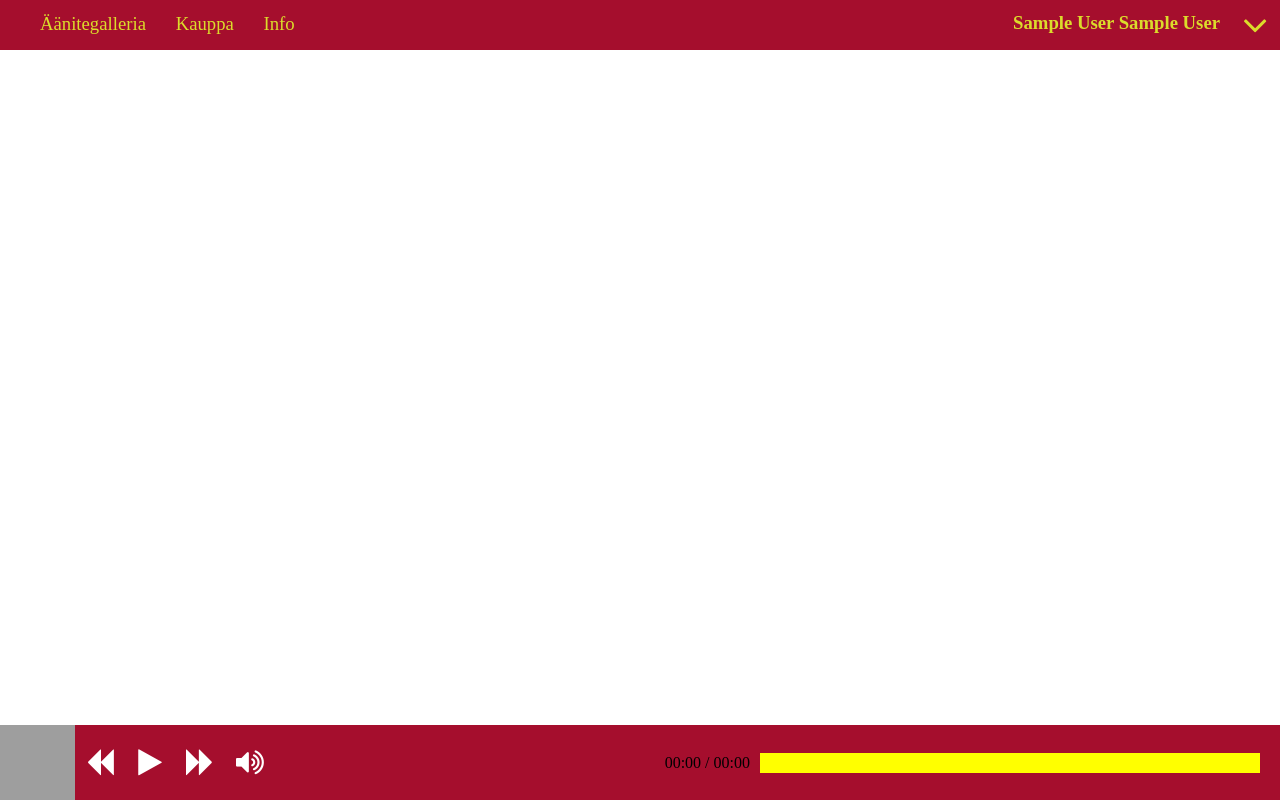
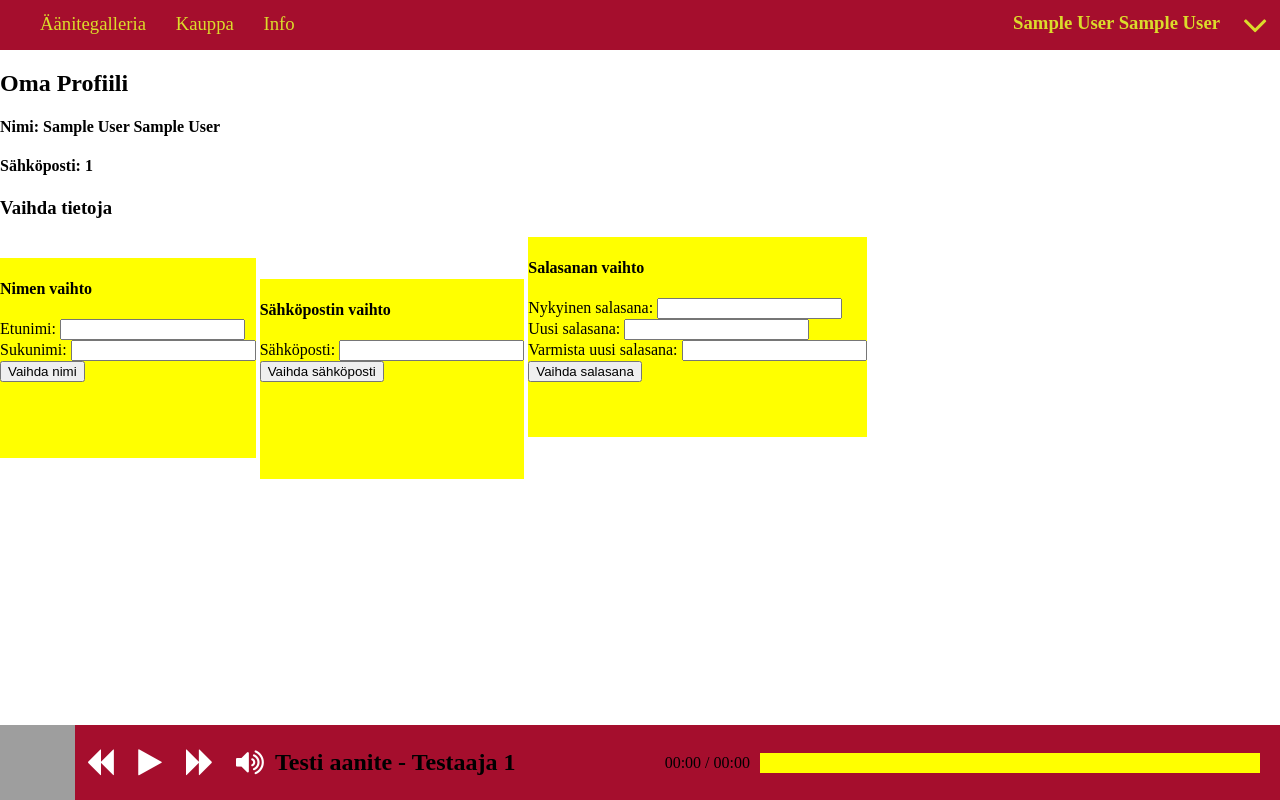
Before and after one commit to tomiviljanen/rentoutussovellus, a PHP site: page / in a window 1280 px wide. Run offline with PHP 8.4, Linux system fonts and the light colour scheme; the visitor is signed in with stand-in values (Sample User, id 1); grey boxes are pictures that could not be loaded.

Commit message:
User profile

```diff
--- a/index.php
+++ b/index.php
@@ -13,6 +13,7 @@
 <link rel="stylesheet" type="text/css" href="index.css">
 <!-- Load icon font-->
 <link rel="stylesheet" href="font-awesome/css/font-awesome.min.css">
+
 <title>Rentoutussovellus</title>
 </head>
 <body>
@@ -25,16 +26,15 @@ if(empty($_SESSION['userid']))
 	//Redirect to login page
     header('Location:login.php');;
     }else{
+?>
 
-
-?>
+<!-- Työpöyädn navigointi -->
 <div id="headerdesktop">
 	<div id="nav">
 		<ul id="navlist">
 			<li>Äänitegalleria</li>
 			<li>Kauppa</li>
 			<li>Info</li>
-
 	</div>
 	<div id="userinfo">
 		<div id="username">
@@ -45,6 +45,8 @@ if(empty($_SESSION['userid']))
 		</div>
 	</div>
 </div>
+
+<!-- Mobiilin navigointi -->
 <div id="headermobile">
 	<div id="nav">
 		<span class="fa fa-music" aria-hidden="true"></span>
@@ -53,53 +55,62 @@ if(empty($_SESSION['userid']))
 		<span class="fa fa-user" aria-hidden="true"></span>
 	</div>
 </div>
-
 <div id="drop-userinfo" style="display: none;">
 	<ul>
 		<li>Oma profiili</li>
 		<a href="logout.php"<li>Kirjaudu ulos</li></a>
 </div>
 
+<!-- Äänitegalleria -->
+<div id="aanitegalleria">
+</div>
 
+<!-- Käyttäjä profiili -->
+<div id="profiili">
+<h2>Oma Profiili</h2>
 
+<h4>Nimi: <?php echo ucfirst($_SESSION['firstname']) . " " . ucfirst($_SESSION['surname']) ?></h4>
+<h4>Sähköposti: <?php echo $_SESSION['email'] ?></h4>
 
+<h3>Vaihda tietoja</h3>
+<div id="userform">
+	<form method="post">
+		<h4>Nimen vaihto</h4>
+		<label for="firstname">Etunimi:</label>
+		<input id="firstname" name="firstname" type="text"/>
+		<br>
+		<label for="surname">Sukunimi:</label>
+		<input id="surname" name="surname" type="text"/>
+		<br>
+		<input type="submit" value="Vaihda nimi">
+	</form>
+</div>
+<div id="userform">
+	<form method="post">
+		<h4>Sähköpostin vaihto</h4>
+		<label for="email">Sähköposti:</label>
+		<input id="email" name="email" type="email"/>
+		<br>
+		<input type="submit" value="Vaihda sähköposti">
+	</form>
+</div>
+<div id="userform">
+	<form method="post">
+		<h4>Salasanan vaihto</h4>
+		<label for="password">Nykyinen salasana:</label>
+		<input id="password" name="currentpassword" type="password"/>
+		<br>
+		<label for="newpass">Uusi salasana:</label>
+		<input id="newpass" name="newpass" type="password"/>
+		<br>
+		<label for="verifypass">Varmista uusi salasana:</label>
+		<input id="verifypass" name="verifypass" type="password"/>
+		<br>
+		<input type="submit" value="Vaihda salasana">
+	</form>
+</div>
 
-
-
-
-
-
-
-
-
-
-
-
-
-
-
-
-
-
-
-
-
-
-
-
-
-
-
-
-
-
-
-
-
-
-
-
-
+</div>
 
 
 
@@ -125,7 +136,7 @@ if(empty($_SESSION['userid']))
 <div id="imagecover">
 <img src="media/imagecovers/testi.jpg" width="75" height="75"></img>
 </div>
-<audio src="aanitteet/testi.mp3" id="audioSource">Audio tag not supported on your browser</audio>
+<audio src="aanitteet/mp3/testi.mp3" id="audioSource">Audio tag not supported on your browser</audio>
 <div id="media-buttons" class="backward" onClick="backward()"><span class="fa fa-backward" id="icons" aria-hidden="true"></span></div>
 <div id="media-buttons" class="play" onClick="play()"><span class="fa fa-play" id="icons" aria-hidden="true"></span></div>
 <div id="media-buttons" class="pause" style="display: none;" onClick="pause()"><span id="icons" class="fa fa-pause"></span></div>
@@ -140,7 +151,7 @@ if(empty($_SESSION['userid']))
 	</div>
 </div>
 <?php
-    $xml = simplexml_load_file('aanitteet/aanite.xml');
+    $xml = simplexml_load_file('aanitteet/aanite1.xml');
 
     echo "<h2 id=\"songname\">" . $xml->nimi . "</h2>";
 ?>
@@ -160,7 +171,6 @@ if(empty($_SESSION['userid']))
 
 
 <script>
-
 var audioPlayer = document.getElementById('audioSource');
 
 audioPlayer.addEventListener("timeupdate", progressBar, true);
```
Lines whose indentation alone changed are shown as unchanged.
